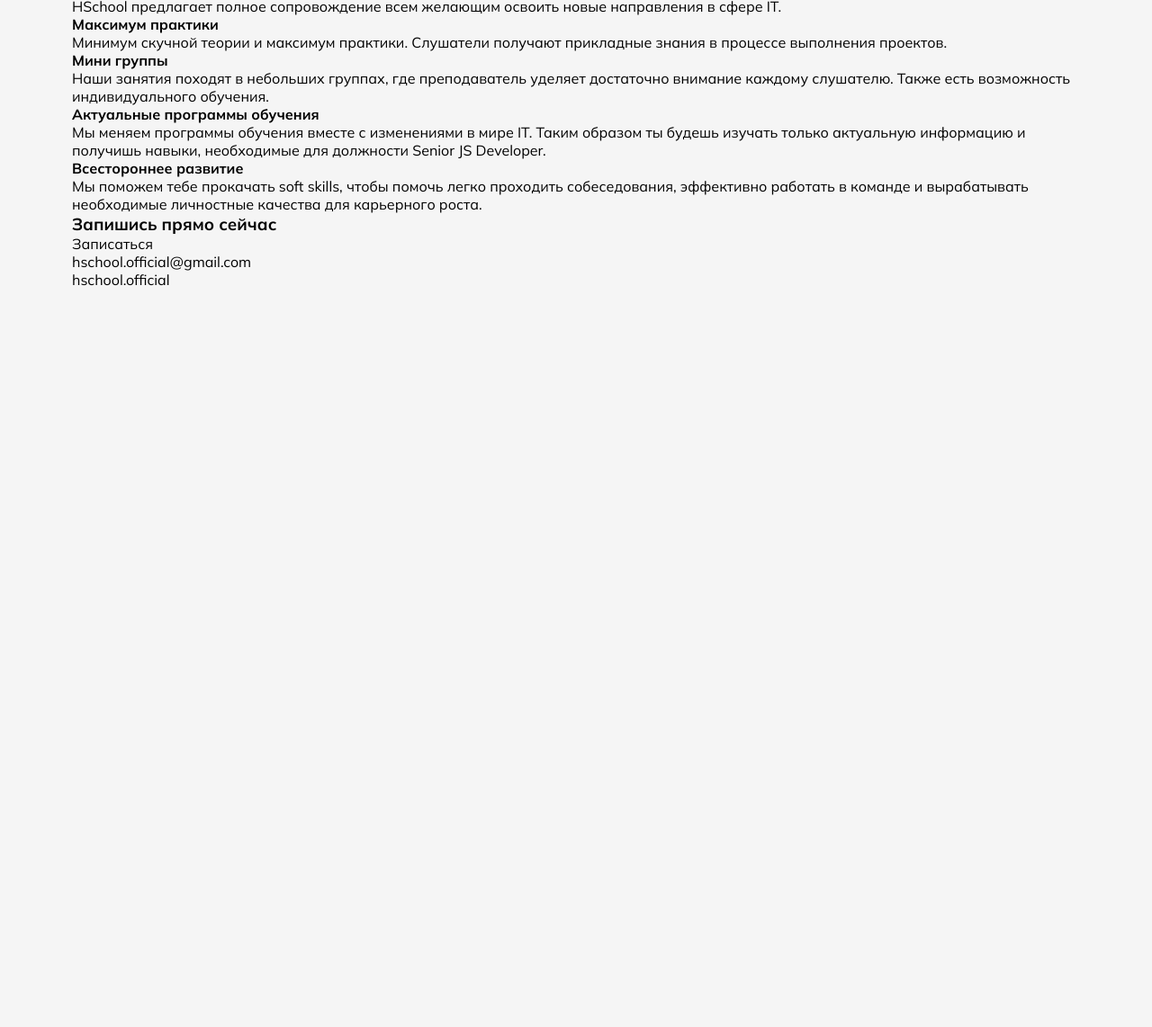
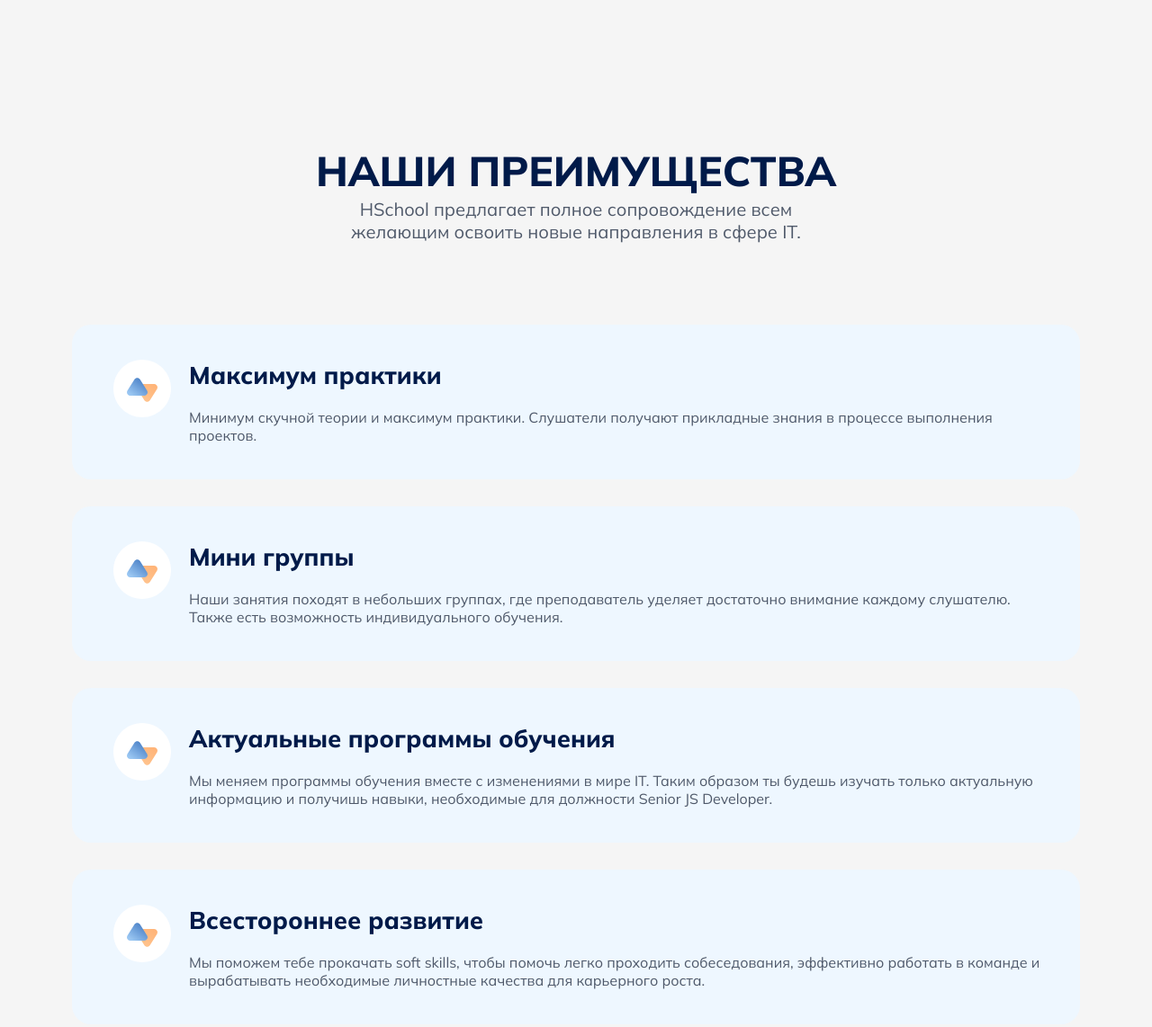
Before and after one commit to KateZzh/Preview-card, a plain HTML site: page index.html in a window 1280 px wide. Shown: the part 835-1977 px from the top of the page at 90% size. Before the commit the page ends 1156 px from the top, so only its background shows below. Drawn offline with Linux system fonts and the light colour scheme.

Commit message:
some fixes

```diff
--- a/index.html
+++ b/index.html
@@ -4,7 +4,7 @@
     <meta charset="UTF-8" />
     <meta http-equiv="X-UA-Compatible" content="IE=edge" />
     <meta name="viewport" content="width=device-width, initial-scale=1.0" />
-    <title>Document</title>
+    <title>Preview-card</title>
     <link rel="stylesheet" href="./style.css" />
   </head>
 
@@ -57,7 +57,7 @@
       <section class="advantages">
         <h2>НАШИ ПРЕИМУЩЕСТВА</h2>
 
-        <p>
+        <p class="text1">
           HSchool предлагает полное сопровождение всем желающим освоить новые
           направления в сфере IT.
         </p>
@@ -65,40 +65,50 @@
         <div class="key-advantages">
           <div class="img-point"></div>
 
-          <div>
+          <div class="text2">
             <h4>Максимум практики</h4>
             <p>
               Минимум скучной теории и максимум практики. Слушатели получают
               прикладные знания в процессе выполнения проектов.
             </p>
           </div>
+        </div>
 
-          <div>
+        <div class="key-advantages">
+          <div class="img-point"></div>
+
+          <div class="text2">
             <h4>Мини группы</h4>
             <p>
-              Наши занятия походят в небольших группах, где преподаватель
-              уделяет достаточно внимание каждому слушателю. Также есть
-              возможность индивидуального обучения.
+              Наши занятия походят в небольших группах, где преподаватель уделяет достаточно внимание каждому слушателю. Также есть возможность индивидуального обучения.
             </p>
           </div>
+        </div>
 
-          <div>
+        <div class="key-advantages">
+          <div class="img-point"></div>
+
+          <div class="text2">
             <h4>Актуальные программы обучения</h4>
             <p>
-              Мы меняем программы обучения вместе с изменениями в мире IT. Таким
-              образом ты будешь изучать только актуальную информацию и получишь
-              навыки, необходимые для должности Senior JS Developer.
+              Мы меняем программы обучения вместе с изменениями в мире IT. Таким образом ты будешь изучать только актуальную информацию и получишь навыки, необходимые для должности Senior JS Developer.
             </p>
           </div>
+        </div>
 
-          <div>
+        <div class="key-advantages">
+          <div class="img-point"></div>
+
+          <div class="text2">
             <h4>Всестороннее развитие</h4>
             <p>
-              Мы поможем тебе прокачать soft skills, чтобы помочь легко
-              проходить собеседования, эффективно работать в команде и
-              вырабатывать необходимые личностные качества для карьерного роста.
+              Мы поможем тебе прокачать soft skills, чтобы помочь легко проходить собеседования, эффективно работать в команде и вырабатывать необходимые личностные качества для карьерного роста.
             </p>
           </div>
+        </div>
+
+
+
 
           <div class="img-symbol"></div>
 
--- a/style.css
+++ b/style.css
@@ -40,14 +40,16 @@
 
 header {
   display: flex;
-  justify-content: space-between;
+  justify-content: space-around;
   align-items: center;
-  padding: 15px 0;
+  padding: 15px 150px;
   background-color: #f5f5f5;
   position: fixed;
   margin: 0 auto;
   top: 0;
-  width: 1120px;
+  left: 0;
+  width: 100%;
+  z-index: 10000;
 }
 
 header .img-logo {
@@ -83,7 +85,7 @@
 
 /* ----------- main ------------- */
 
-/* section class="introductory" */
+/* ---------introductory------ */
 
 .introductory {
   display: flex;
@@ -127,14 +129,14 @@
   margin-top: 35px;
 }
 
-/* section class="statistics" */
+/* -------statistics-------- */
 
-.statistics .wrapper h2 {
+.statistics .wrapper div h2 {
   font: 800 40px "Mulish";
   color: #001a49;
 }
 
-.statistics .wrapper p {
+.statistics .wrapper div p {
   font: 400 16px "Mulish";
   color: #4f596a;
 }
@@ -158,3 +160,58 @@
 .statistics .wrapper div:not(:last-child) {
   border-right: 1px solid #e7eaeb;
 }
+
+/* --------advantages-------- */
+
+.advantages {
+  display: flex;
+  flex-direction: column;
+  align-items: center;
+}
+
+.advantages h2 {
+  font: 800 46px "Mulish";
+  color: #001a49;
+  text-align: center;
+  margin-top: 194px;
+}
+
+.advantages .text1 {
+  font: 400 20px "Mulish";
+  color: #4f596a;
+  text-align: center;
+  width: 560px;
+  margin: 1px 0 61px;
+}
+
+.advantages .key-advantages {
+  display: flex;
+  background: #eef7ff;
+  mix-blend-mode: normal;
+  border-radius: 21px;
+  height: 172px;
+  width: 100%;
+  margin-top: 30px;
+}
+
+.advantages .key-advantages .img-point {
+  background-image: url(./assets/img-point.svg);
+  background-repeat: no-repeat;
+  background-size: contain;
+  width: 64px;
+  height: 64px;
+  margin: 39px 20px 69px 46px;
+}
+
+.advantages .key-advantages .text2 h4 {
+  font: 800 27px 'Mulish';
+  color: #001A49;
+  padding-top: 39px;
+}
+
+.advantages .key-advantages .text2 p {
+  font: 400 16px 'Mulish';
+  color: #4F596A;
+  width: 960px;
+  padding-top: 20px;
+}
```
Also changed, not shown: assets/img-point.svg (added).
